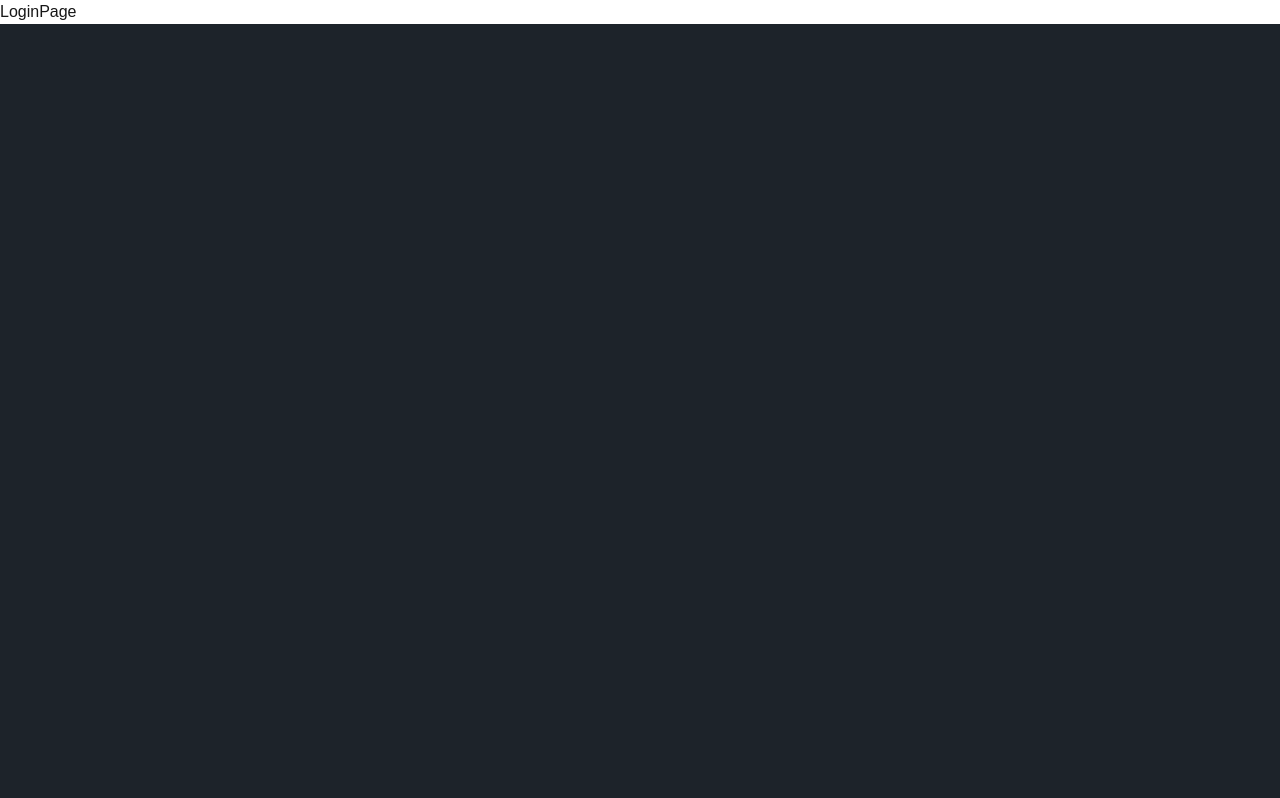
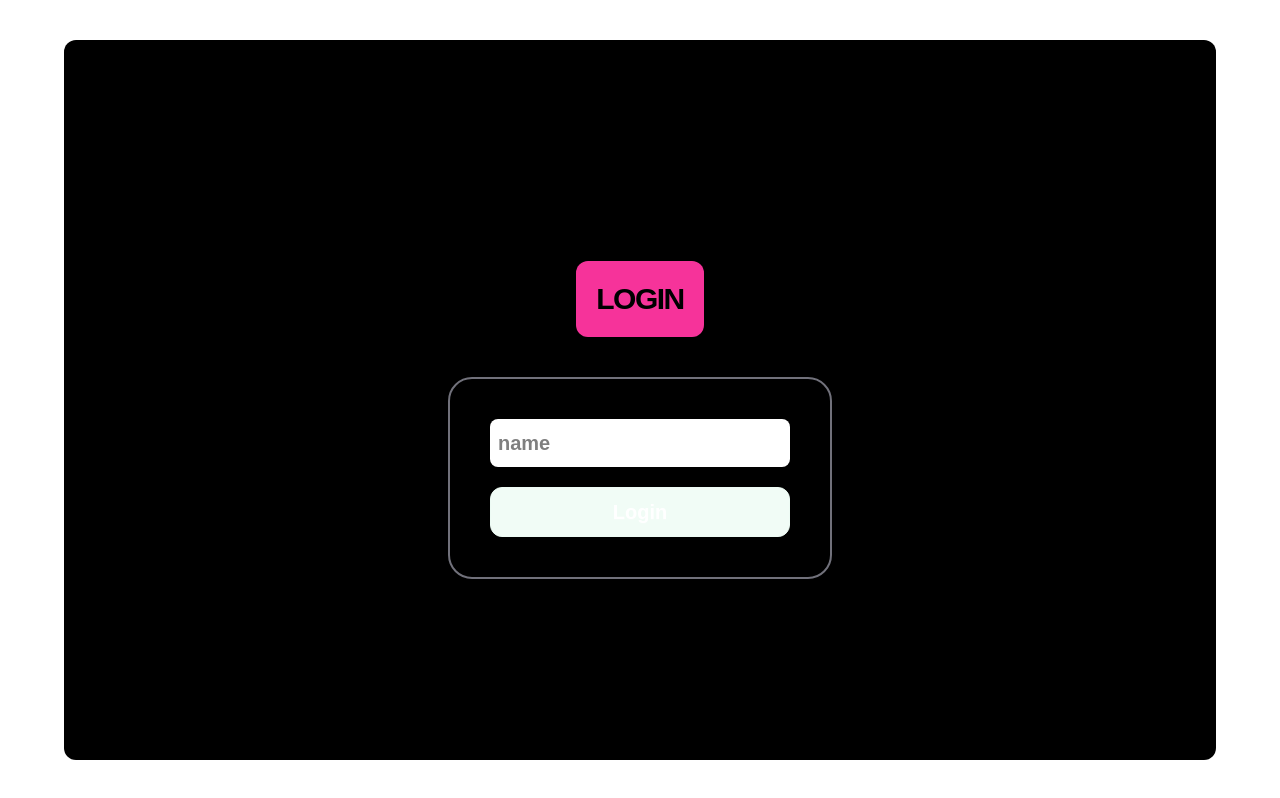
Before and after one commit to PouryaSoleimani/ZUSTAND, a Next.js app: page /login in a window 1280 px wide. Built offline with nearby package versions, Linux system fonts and the light colour scheme.

Commit message:
ZUSTAND___AUTH

```diff
--- a/app/(auth)/login/page.tsx
+++ b/app/(auth)/login/page.tsx
@@ -1,8 +1,28 @@
+"use client"
+import useAuthStore from '@/store/authStore'
+import { useRouter } from 'next/navigation';
 import React from 'react'
+import toast from 'react-hot-toast';
 
 const LoginPage = () => {
+    const router = useRouter()
+    const { login } = useAuthStore()
+    const [name, setName] = React.useState<string>('')
+    const submitHandler = (event: React.FormEvent<HTMLFormElement>) => {
+        event.preventDefault();
+        login(name)
+        toast.success('Login Successfully')
+        router.push('/profile')
+    }
+
     return (
-        <div>LoginPage</div>
+        <div className='w-[90vw] h-[90vh] flex flex-col justify-center items-center mx-auto bg-black my-10 rounded-xl'>
+            <h2 className='bg-pink-500 p-5  rounded-xl my-10 btn-xl text-black font-bold tracking-tighter text-3xl'>LOGIN</h2>
+            <form className='mx-auto w-fit flex flex-col gap-5 border-2 border-zinc-500 p-10 rounded-3xl' onSubmit={submitHandler}>
+                <input type="text" placeholder='name' className='w-[300px] h-[40px] rounded-lg text-xl font-semibold  bg-white text-black px-2 py-6' value={name} onChange={(e) => setName(e.target.value)} />
+                <button className='w-[300px] h-[40px] rounded-xl text-white text-xl py-6 btn btn-soft btn-success' type='submit'>Login</button>
+            </form>
+        </div>
     )
 }
 
--- a/app/(auth)/profile/page.tsx
+++ b/app/(auth)/profile/page.tsx
@@ -1,10 +1,11 @@
 "use client"
 import useAuthStore from '@/store/authStore'
+import { LogOut } from 'lucide-react'
 import { useRouter } from 'next/navigation'
 import React from 'react'
 
 const ProfilePage = () => {
-    const { user, isUserLogin } = useAuthStore()
+    const { user, isUserLogin, logout } = useAuthStore()
 
     const router = useRouter()
 
@@ -13,7 +14,14 @@ const ProfilePage = () => {
     }
     else {
         return (
-            <div>HELLO {user?.name}</div>
+            <div className='w-screen h-screen bg-black text-4xl font-black flex items-center justify-center gap-4 flex-col'>
+                <h2 className='flex gap-4'>     👋  HELLO   <span className='text-blue-800'>{user?.name}</span>    </h2>
+                <button className='btn btn-soft btn-error btn-xl'
+                    onClick={() => {
+                        logout()
+                        router.push('/login')
+                    }}><LogOut />Logout</button>
+            </div>
         )
     }
 }
--- a/app/globals.css
+++ b/app/globals.css
@@ -1,7 +1,5 @@
-@import "tailwindcss";
-@plugin "daisyui" {
-  themes: dark --default, dark --black;
-}
+@import 'tailwindcss';
+@plugin "daisyui";
 
 :root {
   --background: #ffffff;
@@ -17,13 +15,19 @@
 
 @media (prefers-color-scheme: dark) {
   :root {
-    --background: #0a0a0a;
+    --background: #161616;
     --foreground: #ededed;
   }
 }
 
+html {
+  padding: 0;
+  margin: 0;
+}
 body {
-  background: var(--background);
   color: var(--foreground);
   font-family: Arial, Helvetica, sans-serif;
+  width: 100%;
+  height: 100%;
+  margin: 0;
 }
--- a/store/authStore.ts
+++ b/store/authStore.ts
@@ -22,7 +22,7 @@ const useAuthStore = create<UseAuthStoreType>()(
       isUserLogin: false,
       setUser: (user: SingleUserType) => set({ user }),
       login: (name: string) => set({ user: { id: +crypto.randomUUID(), name: name }, isUserLogin: true }),
-      logout: () => set({ user: null }),
+      logout: () => set({ user: null, isUserLogin: false }),
     }),
     {
       name: 'auth-storage',
```
